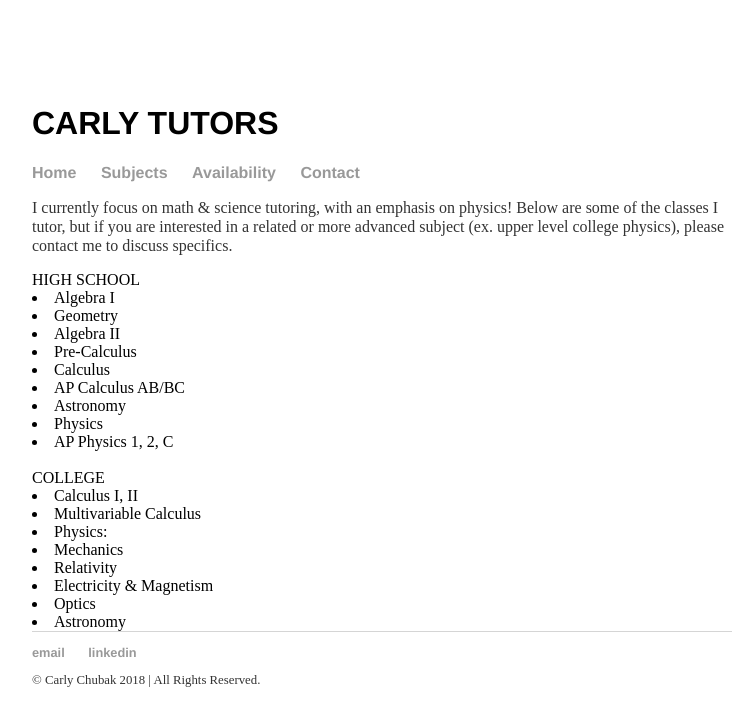
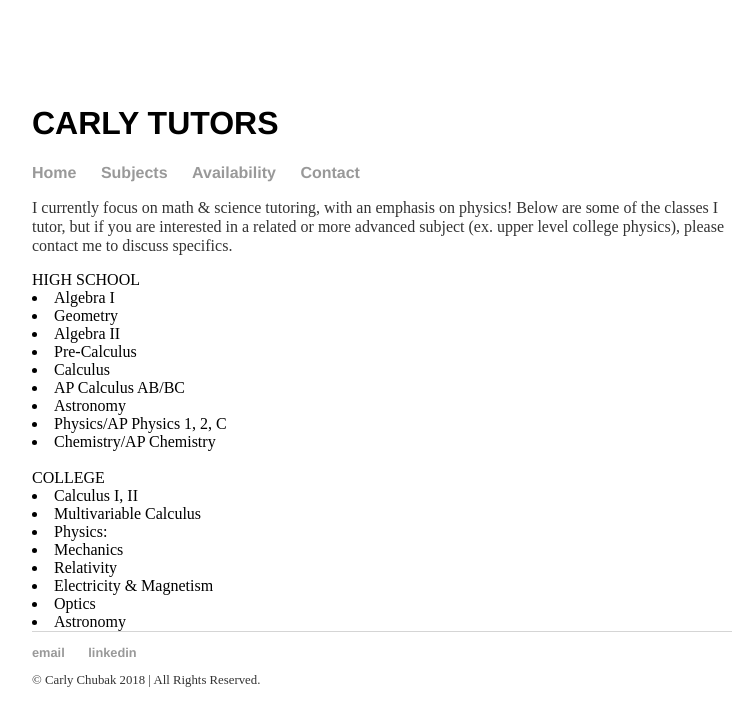
Before and after one commit to carlychubak/tutor, a Jekyll site: the page built from subjects/index.html, in a window 1280 px wide. Shown: the top 726 px of the page, without its empty margins (258-1013 px from the left). Built offline with Jekyll 4.4.1, drawn with Linux system fonts in a browser that asks for light colours.

Commit message:
Update index.html
Added chemistry

```diff
--- a/subjects/index.html
+++ b/subjects/index.html
@@ -17,8 +17,8 @@ more advanced subject (ex. upper level college physics), please contact me to di
   <li>Calculus
   <li>AP Calculus AB/BC
   <li>Astronomy
-  <li>Physics
-  <li>AP Physics 1, 2, C
+  <li>Physics/AP Physics 1, 2, C
+  <li>Chemistry/AP Chemistry
   <br>
   <br>
   COLLEGE<br>
```
